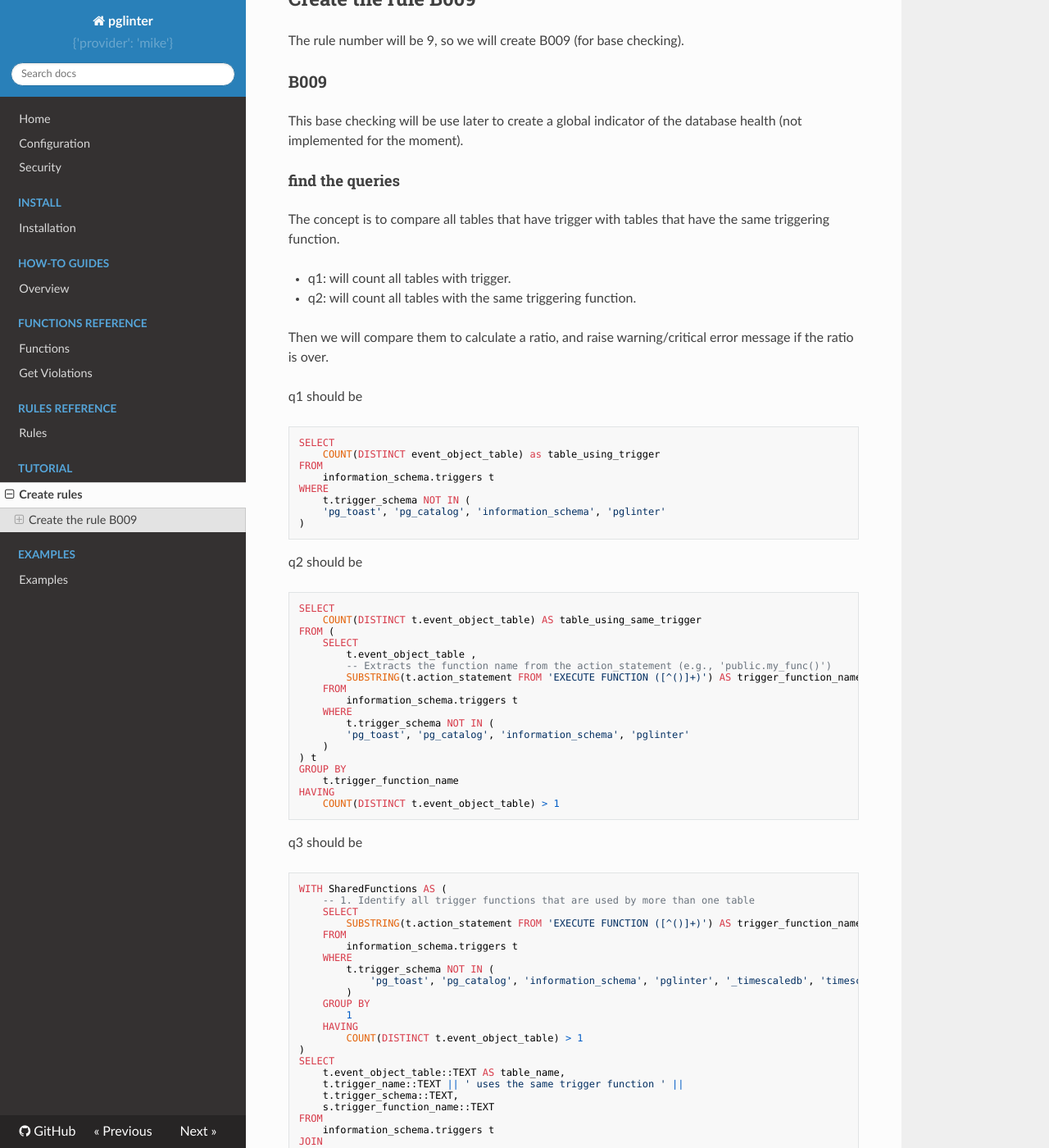
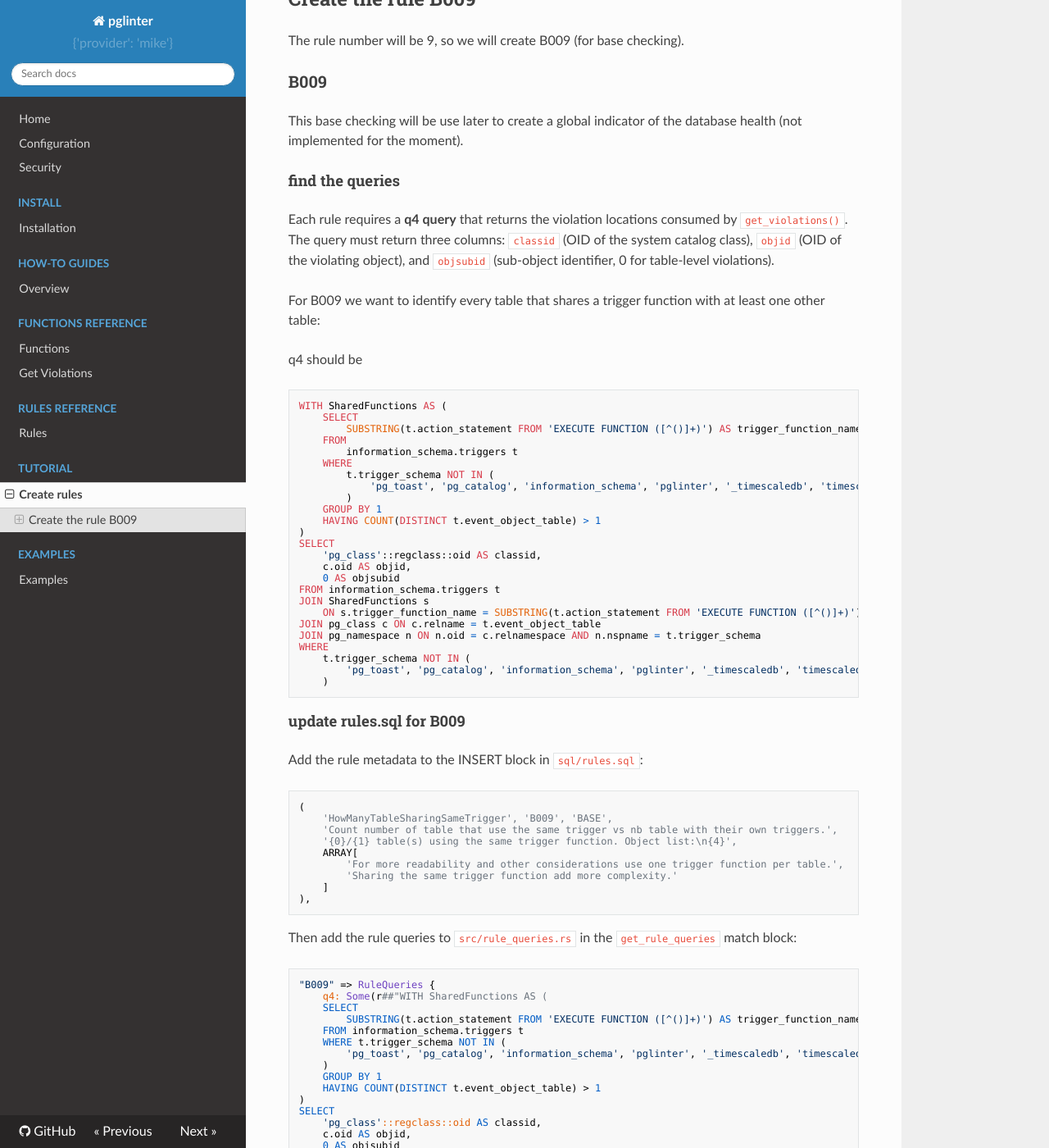
Before and after one commit to pmpetit/pglinter, an MkDocs documentation site: the page built from docs/tutorial/how_to_create_rules.md, in a window 1280 px wide and 1400 px high, scrolled down 2226 px. Shown: the whole window at 82% size. Built offline with MkDocs 1.6.1, drawn with Linux system fonts in a browser that asks for light colours; nearby versions of some CDN libraries; some of the changed text lies outside the part shown.

Commit message:
docs: update documentation to reflect q1/q2/q3 removal; only q4 remains
Agent-Logs-Url: https://github.com/pmpetit/pglinter/sessions/a2c645d6-fe53-459d-a6e2-8e0810474d1c

Co-authored-by: pmpetit <4059185+pmpetit@users.noreply.github.com>

````diff
--- a/docs/tutorial/how_to_create_rules.md
+++ b/docs/tutorial/how_to_create_rules.md
@@ -146,54 +146,14 @@ This base checking will be use later to create a global indicator of the databas
 
 #### find the queries
 
-The concept is to compare all tables that have trigger with tables that have the same triggering function.
+Each rule requires a **q4 query** that returns the violation locations consumed by `get_violations()`. The query must return three columns: `classid` (OID of the system catalog class), `objid` (OID of the violating object), and `objsubid` (sub-object identifier, 0 for table-level violations).
 
-- q1: will count all tables with trigger.
-- q2: will count all tables with the same triggering function.
+For B009 we want to identify every table that shares a trigger function with at least one other table:
 
-Then we will compare them to calculate a ratio, and raise warning/critical error message if the ratio is over.
-
-q1 should be
-
-```sql
-SELECT
-    COUNT(DISTINCT event_object_table) as table_using_trigger
-FROM
-    information_schema.triggers t
-WHERE
-    t.trigger_schema NOT IN (
-    'pg_toast', 'pg_catalog', 'information_schema', 'pglinter'
-)
-```
-
-q2 should be
-
-```sql
-SELECT
-    COUNT(DISTINCT t.event_object_table) AS table_using_same_trigger
-FROM (
-    SELECT
-        t.event_object_table ,
-        -- Extracts the function name from the action_statement (e.g., 'public.my_func()')
-        SUBSTRING(t.action_statement FROM 'EXECUTE FUNCTION ([^()]+)') AS trigger_function_name
-    FROM
-        information_schema.triggers t
-    WHERE
-        t.trigger_schema NOT IN (
-        'pg_toast', 'pg_catalog', 'information_schema', 'pglinter'
-    )
-) t
-GROUP BY
-    t.trigger_function_name
-HAVING
-    COUNT(DISTINCT t.event_object_table) > 1
-```
-
-q3 should be
+q4 should be
 
 ```sql
 WITH SharedFunctions AS (
-    -- 1. Identify all trigger functions that are used by more than one table
     SELECT
         SUBSTRING(t.action_statement FROM 'EXECUTE FUNCTION ([^()]+)') AS trigger_function_name
     FROM
@@ -202,28 +162,22 @@ WITH SharedFunctions AS (
         t.trigger_schema NOT IN (
             'pg_toast', 'pg_catalog', 'information_schema', 'pglinter', '_timescaledb', 'timescaledb'
         )
-    GROUP BY
-        1
-    HAVING
-        COUNT(DISTINCT t.event_object_table) > 1
+    GROUP BY 1
+    HAVING COUNT(DISTINCT t.event_object_table) > 1
 )
 SELECT
-    t.event_object_table::TEXT AS table_name,
-    t.trigger_name::TEXT || ' uses the same trigger function ' ||
-    t.trigger_schema::TEXT,
-    s.trigger_function_name::TEXT
-FROM
-    information_schema.triggers t
-JOIN
-    SharedFunctions s ON s.trigger_function_name = SUBSTRING(t.action_statement FROM 'EXECUTE FUNCTION ([^()]+)')
+    'pg_class'::regclass::oid AS classid,
+    c.oid AS objid,
+    0 AS objsubid
+FROM information_schema.triggers t
+JOIN SharedFunctions s
+    ON s.trigger_function_name = SUBSTRING(t.action_statement FROM 'EXECUTE FUNCTION ([^()]+)')
+JOIN pg_class c ON c.relname = t.event_object_table
+JOIN pg_namespace n ON n.oid = c.relnamespace AND n.nspname = t.trigger_schema
 WHERE
     t.trigger_schema NOT IN (
         'pg_toast', 'pg_catalog', 'information_schema', 'pglinter', '_timescaledb', 'timescaledb'
     )
-ORDER BY
-    s.trigger_function_name,
-    t.trigger_schema,
-    t.event_object_table
 ```
 
 #### update rules.sql for B009
@@ -246,36 +200,28 @@ Then add the rule queries to `src/rule_queries.rs` in the `get_rule_queries` mat
 
 ```rust
 "B009" => RuleQueries {
-    q1: Some(r##"SELECT
-    COALESCE(COUNT(DISTINCT event_object_table), 0)::BIGINT as table_using_trigger
-FROM
-    information_schema.triggers t
-WHERE
-    t.trigger_schema NOT IN (
-    'pg_toast', 'pg_catalog', 'information_schema', 'pglinter'
+    q4: Some(r##"WITH SharedFunctions AS (
+    SELECT
+        SUBSTRING(t.action_statement FROM 'EXECUTE FUNCTION ([^()]+)') AS trigger_function_name
+    FROM information_schema.triggers t
+    WHERE t.trigger_schema NOT IN (
+        'pg_toast', 'pg_catalog', 'information_schema', 'pglinter', '_timescaledb', 'timescaledb'
+    )
+    GROUP BY 1
+    HAVING COUNT(DISTINCT t.event_object_table) > 1
+)
+SELECT
+    'pg_class'::regclass::oid AS classid,
+    c.oid AS objid,
+    0 AS objsubid
+FROM information_schema.triggers t
+JOIN SharedFunctions s
+    ON s.trigger_function_name = SUBSTRING(t.action_statement FROM 'EXECUTE FUNCTION ([^()]+)')
+JOIN pg_class c ON c.relname = t.event_object_table
+JOIN pg_namespace n ON n.oid = c.relnamespace AND n.nspname = t.trigger_schema
+WHERE t.trigger_schema NOT IN (
+    'pg_toast', 'pg_catalog', 'information_schema', 'pglinter', '_timescaledb', 'timescaledb'
 )"##),
-    q2: Some(r##"SELECT
-    COALESCE(SUM(shared_table_count), 0)::BIGINT AS table_using_same_trigger
-FROM (
-    SELECT
-        COUNT(DISTINCT t.event_object_table) AS shared_table_count
-    FROM (
-        SELECT
-            t.event_object_table,
-            SUBSTRING(t.action_statement FROM 'EXECUTE FUNCTION ([^()]+)') AS trigger_function_name
-        FROM
-            information_schema.triggers t
-        WHERE
-            t.trigger_schema NOT IN (
-            'pg_toast', 'pg_catalog', 'information_schema', 'pglinter'
-        )
-    ) t
-    GROUP BY
-        t.trigger_function_name
-    HAVING
-        COUNT(DISTINCT t.event_object_table) > 1
-) shared_triggers"##),
-    // ... q3 and q4 queries
 },
 ```
 
````
Also changed, not shown: docs/examples/README.md (+1 -1 lines), docs/rules/README.md (+3 -3 lines).
